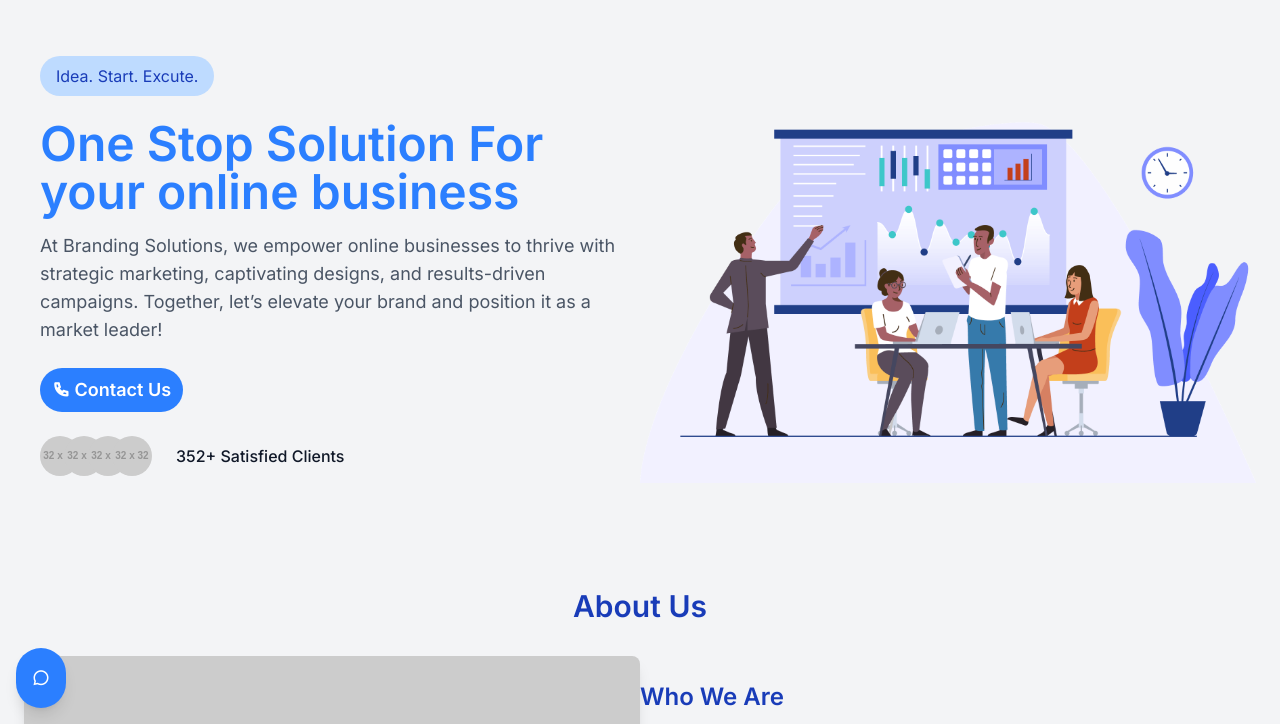
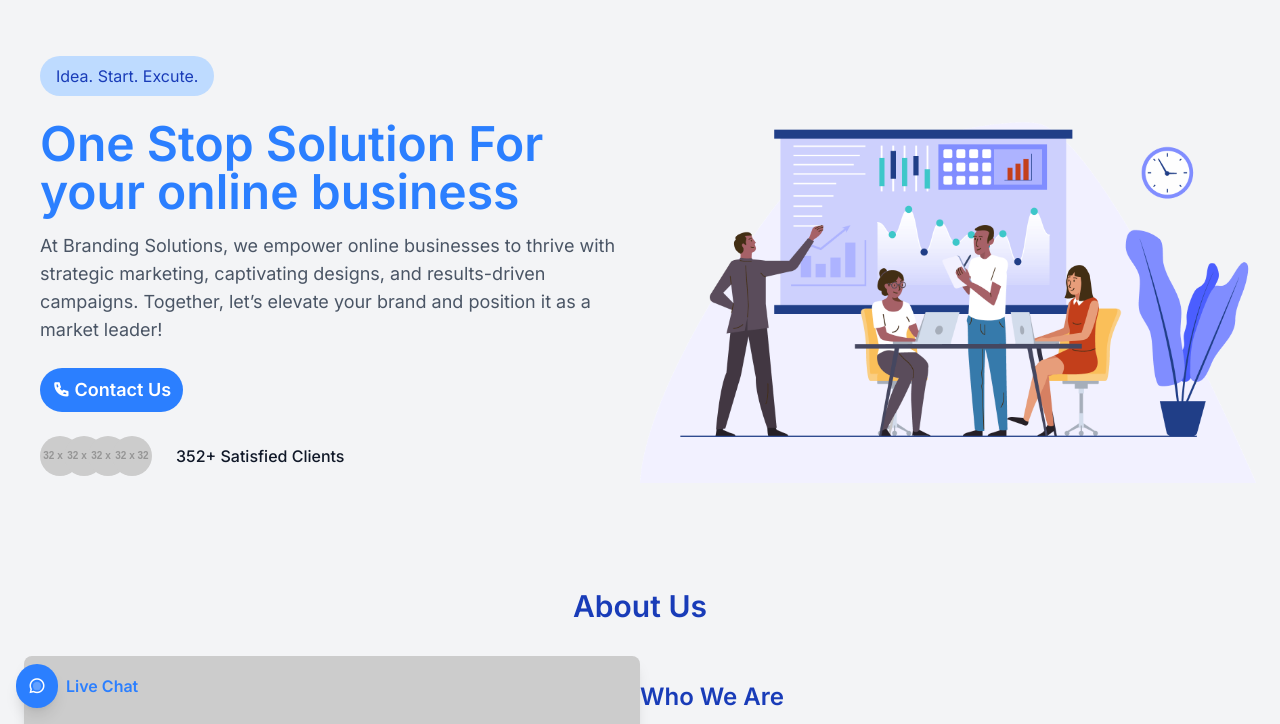
Before and after one commit to minhajulislamme/Agency-Website, a website: page index.html in a window 1280 px wide. Shown: the part 76-800 px from the top of the page. Drawn offline with nearby package versions, Linux system fonts and the light colour scheme; placeholder pictures from the web are drawn by us; a web font is replaced by a local one.

Commit message:
fix live chat

```diff
--- a/index.html
+++ b/index.html
@@ -351,10 +351,11 @@
 
     <!-- Floating Chat Button -->
     <div class="fixed bottom-4 left-4 z-50">
-        <div class="relative">
-            <button id="chat-button" class="bg-blue-500 text-white p-4 rounded-full shadow-lg hover:bg-blue-700 transition duration-300">
+        <div class="relative flex items-center">
+            <button id="chat-button" class="bg-blue-500 text-white py-2 px-3 rounded-full shadow-lg hover:bg-blue-700 transition duration-300 wave-animation">
                 <i class="ri-chat-3-line text-lg"></i>
             </button>
+            <span class="ml-2 text-blue-500 font-semibold">Live Chat</span>
             <div id="chat-options" class="hidden absolute bottom-16 left-0 bg-white shadow-lg rounded-lg overflow-hidden">
                 <a href="tel:+1234567890" class="flex items-center p-4 hover:bg-gray-100 transition duration-300">
                     <i class="ri-phone-line text-blue-500 text-xl mr-2"></i>
@@ -556,6 +557,32 @@
         .logo-marquee.touching .logo-marquee-content {
             animation-play-state: paused;
         }
+        .wave-animation {
+            position: relative;
+            overflow: hidden;
+        }
+        .wave-animation::before {
+            content: '';
+            position: absolute;
+            top: 50%;
+            left: 50%;
+            width: 200%;
+            height: 200%;
+            background: rgba(255, 255, 255, 0.3);
+            border-radius: 50%;
+            transform: translate(-50%, -50%) scale(0);
+            animation: wave 2s infinite;
+        }
+        @keyframes wave {
+            0% {
+                transform: translate(-50%, -50%) scale(0);
+                opacity: 1;
+            }
+            100% {
+                transform: translate(-50%, -50%) scale(1);
+                opacity: 0;
+            }
+        }
     </style>
 </body>
 </html>
```
Also changed, not shown: src/style.css.
